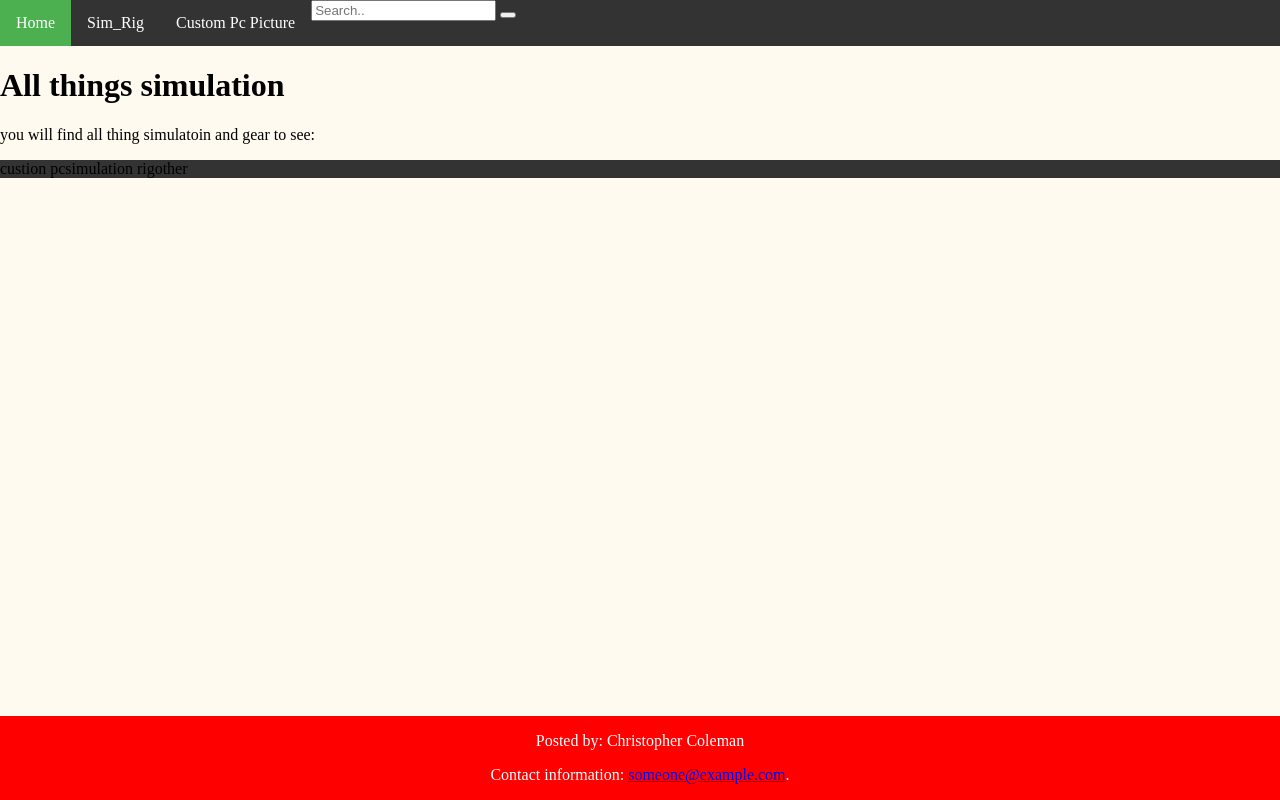
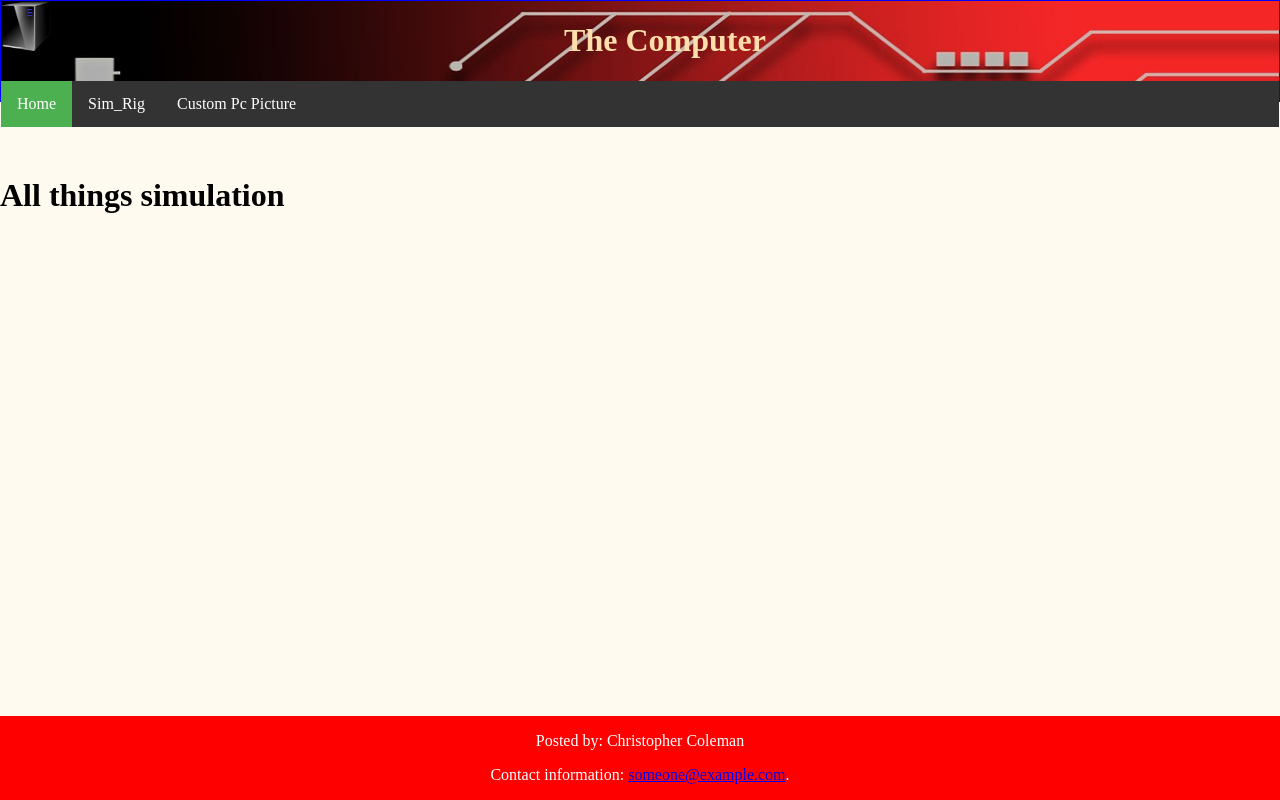
Before and after one commit to ctig2015/projectwebsite, a plain HTML site: page index.html in a window 1280 px wide. Drawn offline with Linux system fonts and the light colour scheme.

Commit message:
Add files via upload

```diff
--- a/index.html
+++ b/index.html
@@ -16,6 +16,11 @@
 <body>														<!-- Start of main body -->
 <header>
 
+        <img style="float: left; height: 50px; width: 50px;" src="images/LOGO.png" alt="logo">
+
+      <center><h1>The Computer</h1></center>
+
+
 
 <a name="pagetop"></a>
             <nav>
@@ -23,38 +28,38 @@
                       <li id ="active"> <a href="index.html"> Home </a></li>
                     <li><a href="Sim_Rig.html"> Sim_Rig </a></li>
                       <li><a href="Custom_Pc_Picture.html"> Custom Pc Picture </a></li>
-                    <div class="search-container">
-                    <form action="/action_page.php">
-                    <input type="text" placeholder="Search.." name="search">
-                    <button type="submit"><i class="fa fa-search"></i></button>
+
+
 
                  </ul>
             </nav>
 
 
 </header>
+    <br>
+    <br>
+    <br>
+<main>
+  <h1>All things simulation</h1>
 
 
 
-<main>
-  <h1>All things simulation</h1>
+<section>
 
-<p>you will find all thing simulatoin and gear to see:</p>
 
-<ul>
-  <li><data value="21053">custion pc</data></li>
-  <li><data value="21054">simulation rig</data></li>
-  <li><data value="21055">other</data></li>
-</ul>
 
-</body>
-</html>
+</section>
 
 
 
 
 
-</main>
+
+
+
+
+
+    </main>
 <footer>
   <p>Posted by: Christopher Coleman</p>
   <p>Contact information: <a href="mailto:someone@example.com">
--- a/styles/styles.css
+++ b/styles/styles.css
@@ -1,3 +1,13 @@
+header {
+    background-image: url(../images/header.jpg);
+    background-repeat: no-repeat;
+    background-size: cover;
+    height: 100px;
+    color: navajowhite;
+    border: 1px solid blue;
+}
+
+
 ul {
   list-style-type: none;
   margin: 0;
```
Also changed, not shown: Custom_Pc_Picture.html (+11 -1 lines), Sim_Rig.html (+13 -3 lines), images/35679075_7067793886.jpg (added), images/LOGO.png (added), images/header.jpg (added), 1 other file.
